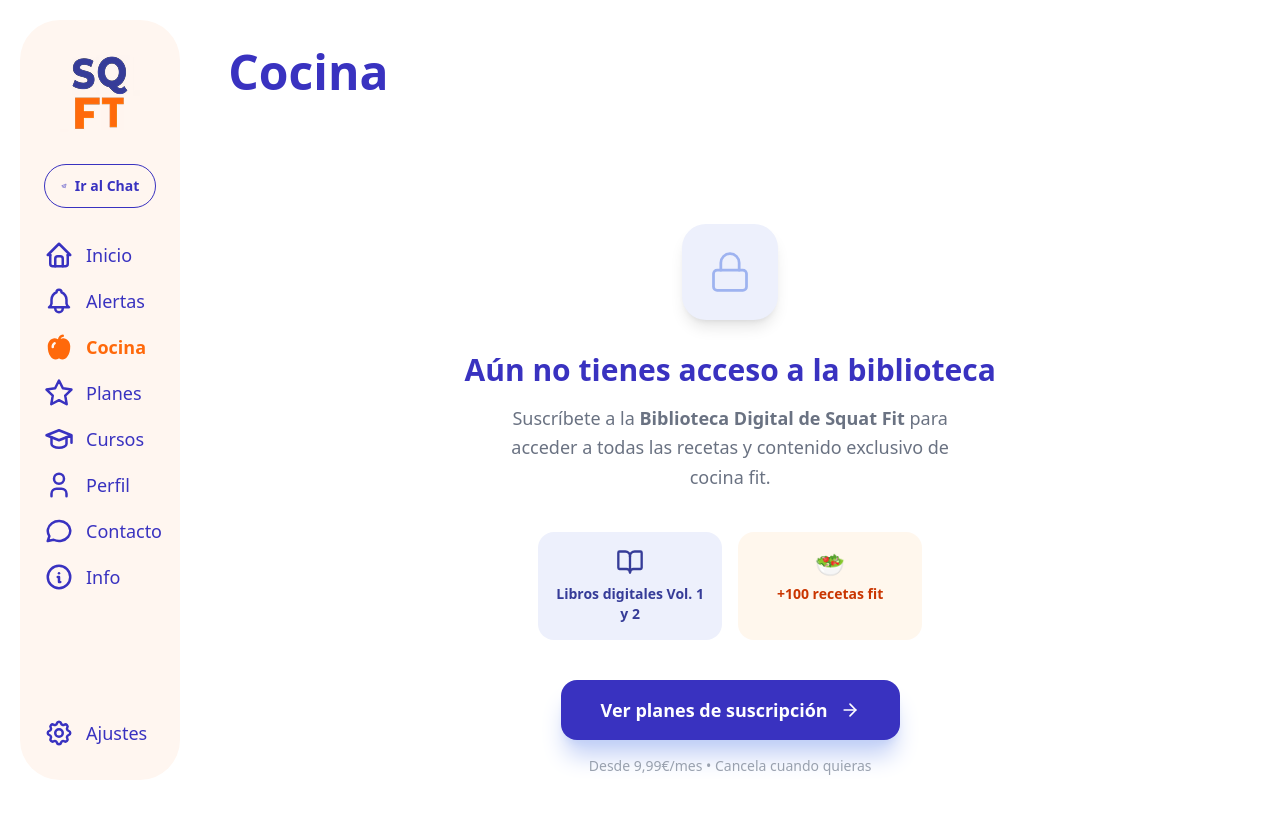
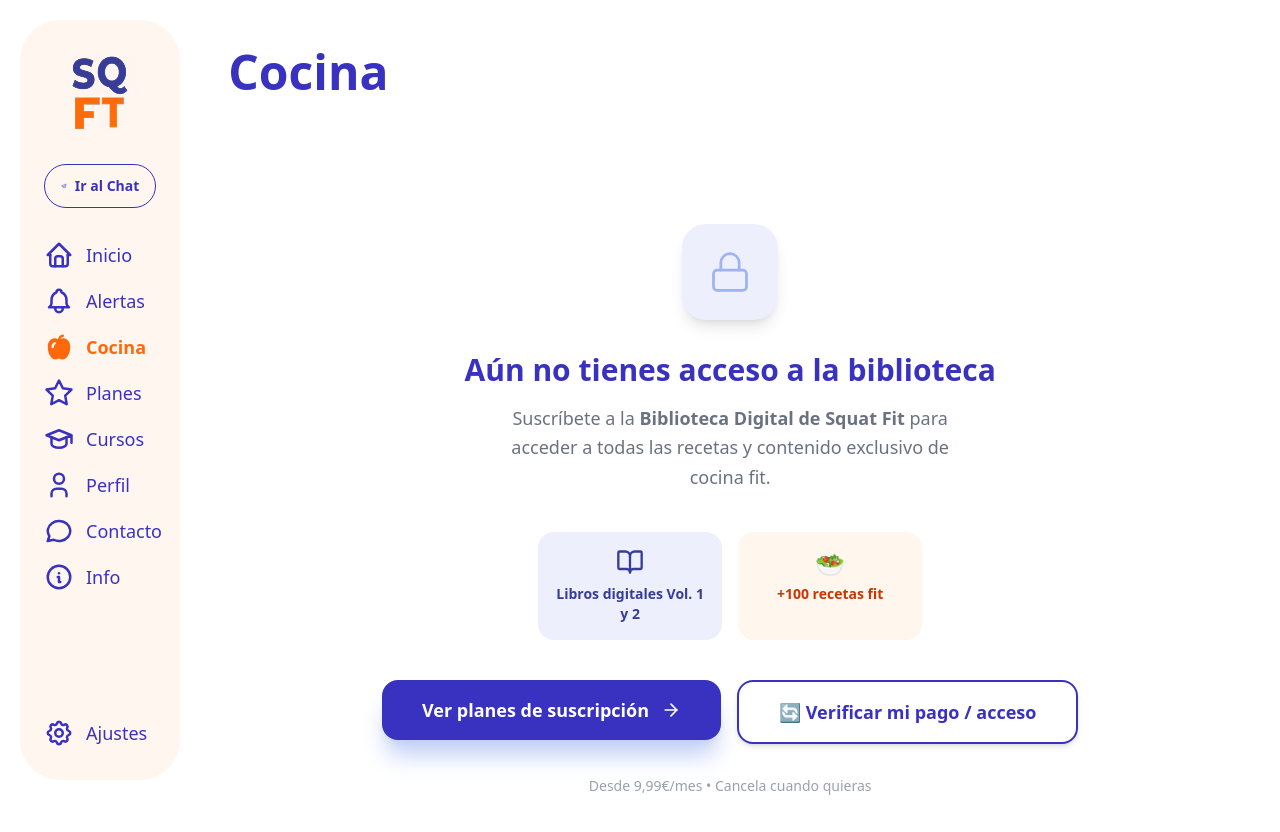
Before and after one commit to JohanGarcialife/squat-fit-website, a Next.js app: page /panel-cocina in a window 1280 px wide. Shown: the top 832 px of the page. Built offline with nearby package versions, Linux system fonts and the light colour scheme.

Commit message:
fix: add retry verification buttons in locked screens and auto-retry sync on payment success

```diff
--- a/src/app/(cart)/_components/PaymentSuccess.js
+++ b/src/app/(cart)/_components/PaymentSuccess.js
@@ -12,9 +12,26 @@ export default function PaymentSuccess() {
   const { user } = useAuthStore();
   const { clearCart } = useCartStore();
 
-  // Clear the cart as soon as the success screen is shown
+  // Clear the cart and refresh subscription status (handling webhook delay)
   useEffect(() => {
     clearCart();
+
+    const refresh = async () => {
+      try {
+        await useAuthStore.getState().refreshSubscriptionStatus();
+      } catch (err) {
+        console.error('Error refreshing subscription on success page:', err);
+      }
+    };
+
+    refresh();
+    const t1 = setTimeout(refresh, 3000);
+    const t2 = setTimeout(refresh, 7000);
+
+    return () => {
+      clearTimeout(t1);
+      clearTimeout(t2);
+    };
   }, []);
 
   return (
--- a/src/app/(panel-control)/(routes)/panel-cocina/page.js
+++ b/src/app/(panel-control)/(routes)/panel-cocina/page.js
@@ -19,7 +19,6 @@ export default function CocinaPage() {
     return url.startsWith('/') ? url : `/${url}`;
   };
 
-  useEffect(() => {
   const fetchBooks = async () => {
     try {
       const headers = { Authorization: `Bearer ${token}` };
@@ -64,6 +63,7 @@ export default function CocinaPage() {
     }
   };
 
+  useEffect(() => {
     if (token) fetchBooks();
     else setLoading(false);
   }, [token]);
@@ -160,12 +160,24 @@ export default function CocinaPage() {
           </div>
 
           {/* CTA Principal */}
+          <div className="flex flex-col sm:flex-row gap-4 mb-4">
             <Link href="/cocina#shop">
-            <button className="flex items-center gap-3 bg-[#3932C0] text-white font-bold py-4 px-10 rounded-2xl text-lg hover:bg-[#3932C0]/90 transition-all shadow-xl shadow-indigo-200 cursor-pointer group">
+              <button className="flex items-center justify-center gap-3 bg-[#3932C0] text-white font-bold py-4 px-10 rounded-2xl text-lg hover:bg-[#3932C0]/90 transition-all shadow-xl shadow-indigo-200 cursor-pointer group">
                 Ver planes de suscripción
                 <ArrowRight size={20} className="group-hover:translate-x-1 transition-transform" />
               </button>
             </Link>
+
+            <button
+              onClick={() => {
+                setLoading(true);
+                fetchBooks();
+              }}
+              className="flex items-center justify-center gap-3 bg-white text-[#3932C0] border-2 border-[#3932C0] font-bold py-4 px-10 rounded-2xl text-lg hover:bg-gray-50 transition-all cursor-pointer shadow-md"
+            >
+              🔄 Verificar mi pago / acceso
+            </button>
+          </div>
 
           <p className="text-gray-400 text-sm mt-4">
             Desde 9,99€/mes • Cancela cuando quieras
--- a/src/app/(panel-control)/(routes)/panel-cursos/page.js
+++ b/src/app/(panel-control)/(routes)/panel-cursos/page.js
@@ -196,8 +196,6 @@ function CursosPageContent() {
     }
   };
 
-  // ── Carga inicial: lista de cursos ────────────────────────────────────────────
-  useEffect(() => {
   const fetchCourseList = async () => {
     try {
       const headers = { Authorization: `Bearer ${token}` };
@@ -219,8 +217,6 @@ function CursosPageContent() {
         const target = list.find((c) => c.id === courseIdParam) || list[0];
         openCourse(target);
       }
-        // Si no hay ?id=, quedarse en el catálogo (no auto-seleccionar)
-
     } catch (err) {
       console.error("Error al cargar cursos:", err);
       setNoAccess(true);
@@ -229,6 +225,8 @@ function CursosPageContent() {
     }
   };
 
+  // ── Carga inicial: lista de cursos ────────────────────────────────────────────
+  useEffect(() => {
     if (token) fetchCourseList();
     else setLoading(false);
   // eslint-disable-next-line react-hooks/exhaustive-deps
@@ -312,12 +310,24 @@ function CursosPageContent() {
               <p className="text-indigo-900 font-bold text-sm mt-1">Métodos Squat Fit</p>
             </div>
           </div>
+          <div className="flex flex-col sm:flex-row gap-4 mb-4">
             <a href="/planes">
-            <button className="flex items-center gap-3 bg-[#FF690B] text-white font-bold py-4 px-10 rounded-2xl text-lg hover:bg-[#FF690B]/90 transition-all shadow-xl shadow-orange-200 cursor-pointer">
+              <button className="flex items-center justify-center gap-3 bg-[#FF690B] text-white font-bold py-4 px-10 rounded-2xl text-lg hover:bg-[#FF690B]/90 transition-all shadow-xl shadow-orange-200 cursor-pointer">
                 Ver planes de suscripción
                 <svg xmlns="http://www.w3.org/2000/svg" width="20" height="20" viewBox="0 0 24 24" fill="none" stroke="currentColor" strokeWidth="2" strokeLinecap="round" strokeLinejoin="round"><path d="M5 12h14M12 5l7 7-7 7"/></svg>
               </button>
             </a>
+
+            <button
+              onClick={() => {
+                setLoading(true);
+                fetchCourseList();
+              }}
+              className="flex items-center justify-center gap-3 bg-white text-[#FF690B] border-2 border-[#FF690B] font-bold py-4 px-10 rounded-2xl text-lg hover:bg-gray-50 transition-all cursor-pointer shadow-md"
+            >
+              🔄 Verificar mi pago / acceso
+            </button>
+          </div>
           <p className="text-gray-400 text-sm mt-4">Desde 9,99€/mes • Cancela cuando quieras</p>
         </div>
       </div>
```
Lines whose indentation alone changed are shown as unchanged.
